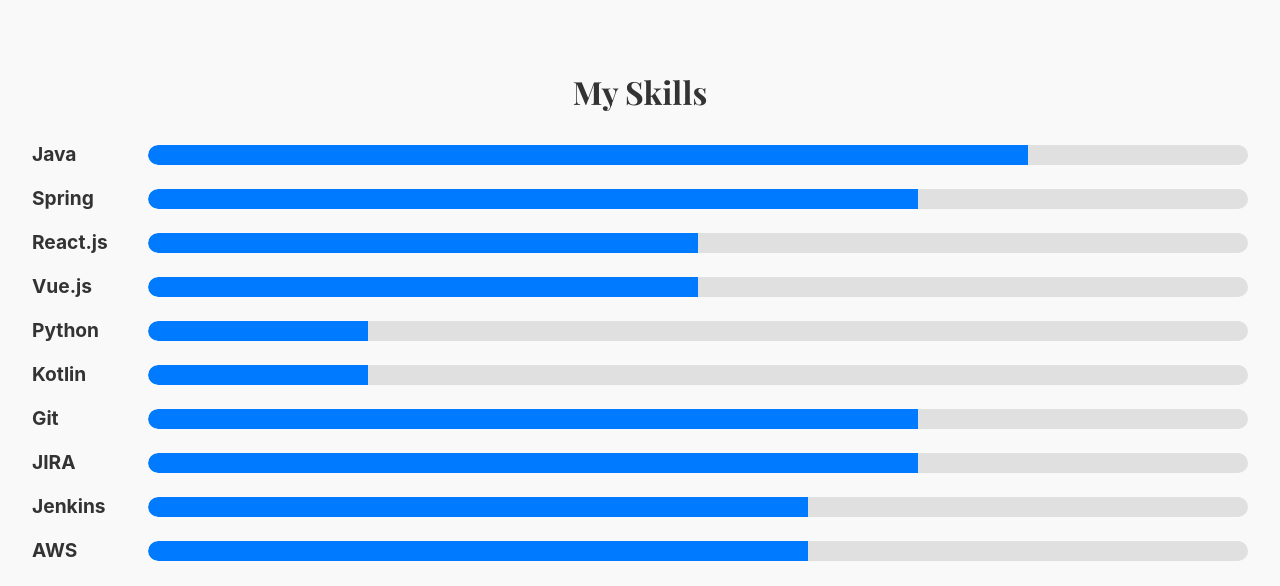
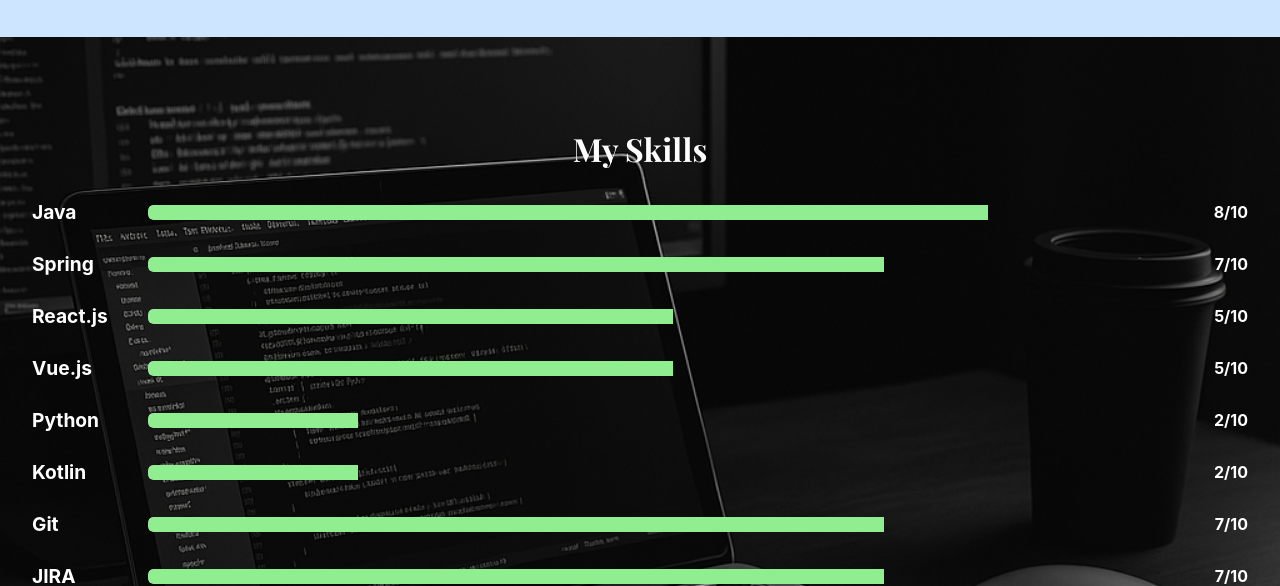
Before and after one commit to sumiyak96/sumiyak96.github.io, a React (Create React App) app: page / in a window 1280 px wide. Shown: the part 4924-5510 px from the top of the page. Built offline with nearby package versions, Linux system fonts and the light colour scheme.

Commit message:
update background

```diff
--- a/src/components/sections/skills/Skills.module.scss
+++ b/src/components/sections/skills/Skills.module.scss
@@ -1,11 +1,16 @@
 .skills {
   padding: 4rem 2rem;
+  min-height: 100vh;
   background-color: #f9f9f9;
+  background-image: url('../../../assets/skills_bg.png');
+  background-size: cover;
+  background-position: center;
+  background-repeat: no-repeat;
 
   .title {
     font-size: 2rem;
     font-family: 'Playfair Display', serif;
-    color: #333;
+    color: #fff;
     text-align: center;
     margin-bottom: 2rem;
   }
@@ -13,7 +18,7 @@
   .skillList {
     display: flex;
     flex-direction: column;
-    gap: 1.5rem;
+    gap: 2rem;
   }
 
   .skill {
@@ -24,7 +29,7 @@
     .skillName {
       font-size: 1.2rem;
       font-weight: bold;
-      color: #333;
+      color: #fff;
       min-width: 100px;
       text-align: right;
       line-height: 1;
@@ -36,26 +41,33 @@
       flex: 1;
       display: flex;
       align-items: center;
+      gap: 1rem;
 
       .skillBar {
         width: 100%;
-        height: 20px;
-        background-color: #e0e0e0;
-        border-radius: 10px;
+        height: 15px;
+        border-radius: 5px;
         overflow: hidden;
         position: relative;
 
         .skillProgress {
           height: 100%;
-          background-color: #007bff;
-          border-radius: 10px 0 0 10px;
+          background-color: #90ee90;
+          border-radius: 5px 0 0 5px;
           transition: width 1s ease-in-out;
-          width: 0; /* 初期状態は0 */
+          width: 0;
         }
 
         &.animate .skillProgress {
-          width: var(--skill-level); /* カスタムプロパティで幅を指定 */
+          width: var(--skill-level);
         }
+      }
+
+      .skillLevel {
+        font-size: 1rem;
+        font-weight: bold;
+        color: #fff;
+        white-space: nowrap;
       }
     }
   }
--- a/src/components/sections/skills/Skills.tsx
+++ b/src/components/sections/skills/Skills.tsx
@@ -21,13 +21,15 @@
       { threshold: 0.3 } // 30%が見えたらトリガー
     );
 
-    if (skillsRef.current) {
-      observer.observe(skillsRef.current);
+    const currentRef = skillsRef.current; // ローカル変数にコピー
+
+    if (currentRef) {
+      observer.observe(currentRef);
     }
 
     return () => {
-      if (skillsRef.current) {
-        observer.unobserve(skillsRef.current);
+      if (currentRef) {
+        observer.unobserve(currentRef); // ローカル変数を使用
       }
     };
   }, []);
@@ -46,6 +48,7 @@
               >
                 <div className={styles.skillProgress}></div>
               </div>
+              <span className={styles.skillLevel}>{skill.level}/10</span> {/* レベルを表示 */}
             </div>
           </div>
         ))}
--- a/src/components/sections/works/Works.module.scss
+++ b/src/components/sections/works/Works.module.scss
@@ -1,10 +1,10 @@
 .works {
   width: 100%;
-  min-height: 80vh; /* Servicesセクションと同じ縦幅を設定 */
-  padding: 6rem 2rem; /* Servicesセクションと同じ余白を設定 */
-  background-color: #f9f9f9;
+  min-height: 100vh;
+  padding: 6rem 2rem;
+  background-color: #cde5ff;
   text-align: center;
-  box-sizing: border-box; /* パディングを含めた幅計算 */
+  box-sizing: border-box;
 }
 
 .heading {
@@ -17,10 +17,10 @@
   display: grid;
   grid-template-columns: repeat(auto-fit, minmax(300px, 1fr));
   gap: 2rem;
-  max-width: 1200px; /* 他のセクションと同じ最大幅を設定 */
-  margin: 0 auto; /* 中央揃え */
-  width: 100%; /* 横幅を親要素に合わせる */
-  box-sizing: border-box; /* パディングを含めた幅計算 */
+  max-width: 1200px;
+  margin: 0 auto;
+  width: 100%;
+  box-sizing: border-box;
 }
 
 .card {
@@ -114,14 +114,14 @@
     .left {
       flex: 1;
       display: flex;
-      flex-direction: column; /* 縦方向に配置 */
+      flex-direction: column;
       gap: 1rem;
 
       .mainImage {
-        width: 80%; /* あなたの調整を尊重 */
-        max-width: 500px; /* 最大幅を制限 */
-        max-height: 300px; /* 最大高さを制限 */
-        margin: 0 auto; /* 中央揃え */
+        width: 80%;
+        max-width: 500px;
+        max-height: 300px;
+        margin: 0 auto;
 
         img {
           width: 100%;
@@ -134,13 +134,13 @@
       .subImages {
         display: flex;
         gap: 0.5rem;
-        justify-content: center; /* サブ画像を中央揃え */
-        flex-wrap: wrap; /* サブ画像が折り返されるように設定 */
-        margin-top: 3rem; /* あなたの調整を尊重 */
+        justify-content: center;
+        flex-wrap: wrap;
+        margin-top: 3rem;
 
         .subImage {
-          width: 60px; /* サブ画像の幅 */
-          height: 60px; /* サブ画像の高さ */
+          width: 60px;
+          height: 60px;
           object-fit: cover;
           border-radius: 4px;
           cursor: pointer;
@@ -210,28 +210,28 @@
 
     /* レスポンシブ対応 */
     @media (max-width: 768px) {
-      flex-direction: column; /* 縦方向に並べる */
+      flex-direction: column;
       gap: 1rem;
 
       .left, .right {
         flex: none;
-        width: 100%; /* 横幅を100%に設定 */
+        width: 100%;
       }
 
       .mainImage {
-        max-width: 100%; /* メイン画像の幅を親要素に合わせる */
-        max-height: 200px; /* 高さを縮小 */
+        max-width: 100%;
+        max-height: 200px;
       }
 
       .subImages {
-        overflow-x: auto; /* 横スクロールを有効にする */
+        overflow-x: auto;
         display: flex;
         gap: 0.5rem;
-        justify-content: flex-start; /* 左揃え */
+        justify-content: flex-start;
         padding-bottom: 1rem;
 
         .subImage {
-          width: 50px; /* サブ画像のサイズを縮小 */
+          width: 50px;
           height: 50px;
         }
       }
--- a/src/components/sections/works/Works.tsx
+++ b/src/components/sections/works/Works.tsx
@@ -37,7 +37,7 @@
   };
 
   return (
-    <section className={styles.works}>
+    <section id="works" className={styles.works}>
       <h2 className={styles.heading}>Works</h2>
       <div className={styles.grid}>
         {projectsData.map((project) => (
```
Also changed, not shown: src/assets/skills_bg.png (added).
